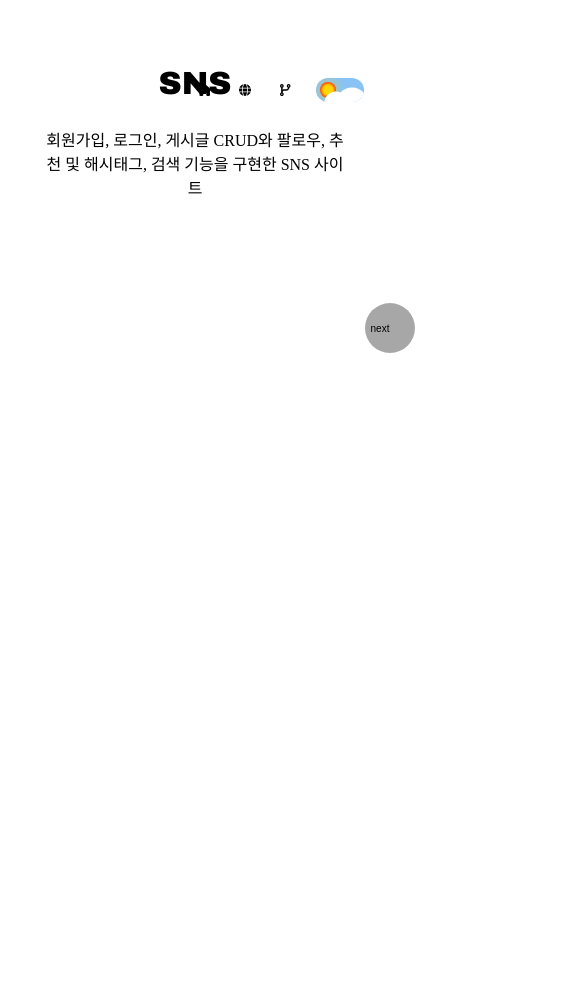
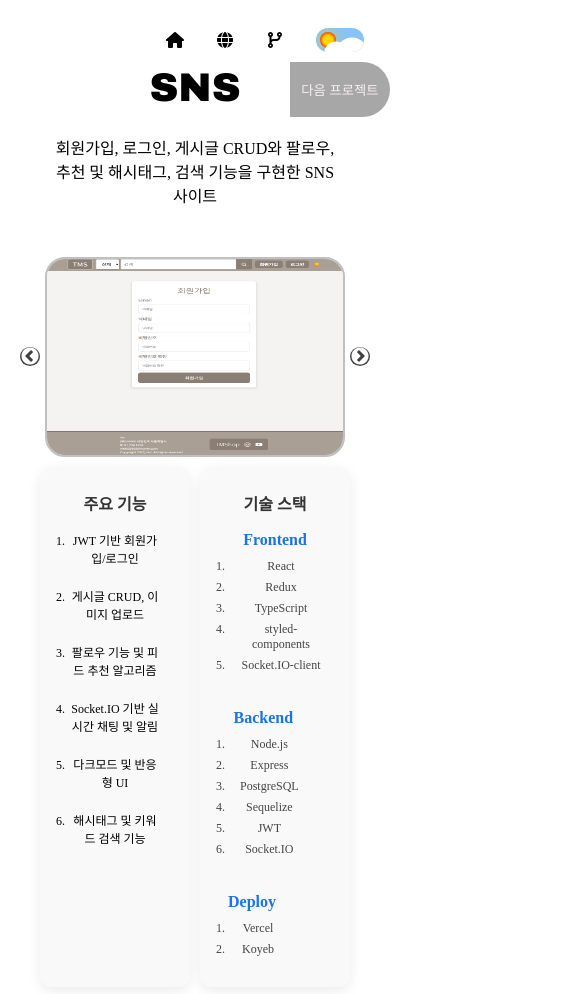
Before and after one commit to tomyhas59/portfolio, a React (Create React App) app: page /projects/1 in a window 390 px wide. Shown: the top 994 px of the page, 585 px wide, since content can reach past the window. Built offline with nearby package versions, Linux system fonts and the light colour scheme.

Commit message:
project detail page update

```diff
--- a/src/data/projects.json
+++ b/src/data/projects.json
@@ -74,11 +74,7 @@
     "description": "간단한 미니 웹 게임 모음 프로젝트",
     "url": "https://tmsgame.vercel.app",
     "gitHub": "https://github.com/tomyhas59/reactGame",
-    "features": [
-      "React 기반 미니 게임 개발",
-      "점수판 및 간단한 랭킹 로직",
-      "기능별 컴포넌트 분리 및 재사용"
-    ],
+    "features": ["React 기반 미니 게임 개발", "점수판 및 간단한 랭킹 로직"],
     "stack": {
       "frontend": ["React", "JavaScript"],
       "backend": [],
--- a/src/index.css
+++ b/src/index.css
@@ -20,6 +20,10 @@ body {
 a {
   text-decoration: none;
   color: inherit;
+}
+ul,
+li {
+  list-style: none;
 }
 
 /* Dark Mode Styles */
@@ -75,19 +79,6 @@ body.dark-mode {
   .slick-dots li button:before {
     color: white !important;
   }
-
-  .project-detail > div span:nth-child(1) {
-    background: linear-gradient(90deg, transparent, #fff);
-  }
-  .project-detail > div span:nth-child(2) {
-    background: linear-gradient(180deg, transparent, #fff);
-  }
-  .project-detail > div span:nth-child(3) {
-    background: linear-gradient(270deg, transparent, #fff);
-  }
-  .project-detail > div span:nth-child(4) {
-    background: linear-gradient(360deg, transparent, #fff);
-  }
 }
 
 body.dark-mode {
--- a/src/pages/ProjectPage.tsx
+++ b/src/pages/ProjectPage.tsx
@@ -27,7 +27,7 @@ const ProjectPage: React.FC<{
   useEffect(() => {
     gsap.fromTo(
       ".project-name",
-      { opacity: 0, y: -40 },
+      { opacity: 0, y: -500 },
       {
         opacity: 1,
         y: 0,
@@ -42,7 +42,7 @@ const ProjectPage: React.FC<{
 
     gsap.fromTo(
       ".description",
-      { opacity: 0, y: 30 },
+      { opacity: 0, y: -500 },
       {
         opacity: 1,
         y: 0,
@@ -58,10 +58,10 @@ const ProjectPage: React.FC<{
 
     gsap.fromTo(
       ".project-item",
-      { opacity: 0, scale: 0.95 },
+      { opacity: 0, x: -500 },
       {
         opacity: 1,
-        scale: 1,
+        x: 0,
         duration: 1,
         ease: "power2.out",
         delay: 0.4,
@@ -73,16 +73,16 @@ const ProjectPage: React.FC<{
     );
 
     gsap.fromTo(
-      ".project-detail",
-      { opacity: 0, y: 20 },
+      ".right-section",
+      { opacity: 0, x: 500 },
       {
         opacity: 1,
-        y: 0,
+        x: 0,
         duration: 1,
         ease: "power2.out",
         delay: 0.6,
         scrollTrigger: {
-          trigger: ".project-detail",
+          trigger: ".right-section",
           start: "top 90%",
         },
       }
@@ -155,38 +155,48 @@ const ProjectPage: React.FC<{
             </Slider>
           </div>
           <div className="right-section">
-            <section className="features-section">
+            <div className="features-section">
               <h3>주요 기능</h3>
               <ul>
                 {project.features.map((feature, idx) => (
                   <li key={idx}>{feature}</li>
                 ))}
               </ul>
-            </section>
-            <section className="stack-section">
+            </div>
+            <div className="stack-section">
               <h3>기술 스택</h3>
-              <p>
-                <strong>Frontend:</strong>
-                {project.stack.frontend.join(", ") || "없음"}
-                <br />
-                <strong>Backend:</strong>
-                {project.stack.backend.join(", ") || "없음"}
-                <br />
-                <strong>Deploy:</strong>{" "}
-                {project.stack.deploy.join(", ") || "없음"}
-              </p>
-            </section>
+              <div className="stack-list">
+                <ul>
+                  <h6>Frontend</h6>
+                  {project.stack.frontend.map((skill) => (
+                    <li>{skill}</li>
+                  ))}
+                </ul>
+                <ul>
+                  <h6>Backend</h6>
+                  {project.stack.backend.map((skill) => (
+                    <li>{skill}</li>
+                  ))}
+                </ul>
+                <ul>
+                  <h6>Deploy</h6>
+                  {project.stack.deploy.map((skill) => (
+                    <li>{skill}</li>
+                  ))}
+                </ul>
+              </div>
+            </div>
           </div>
         </div>
       </div>
       {id === "1" ? null : (
         <button className="prev-project" onClick={prevProject}>
-          prev &nbsp;
+          이전 프로젝트
         </button>
       )}
       {id === `${projectsData.length}` ? null : (
         <button className="next-project" onClick={nextProject}>
-          &nbsp; next
+          다음 프로젝트
         </button>
       )}
     </div>
--- a/src/styles/projectDetail.css
+++ b/src/styles/projectDetail.css
@@ -1,8 +1,7 @@
-/* project page */
 .project-page-wrapper {
+  position: relative;
   width: 100vw;
   height: 100vh;
-  position: relative;
 }
 
 .go-to-site {
@@ -13,6 +12,7 @@
   justify-content: center;
   align-items: center;
   gap: 10px;
+  z-index: 99999;
 }
 
 .site {
@@ -48,7 +48,6 @@
 }
 
 .project-page-content {
-  margin-top: 50px;
   text-align: center;
   display: flex;
   flex-direction: column;
@@ -56,23 +55,40 @@
 }
 
 .project-name {
-  font-size: 32px;
+  font-size: 40px !important;
   font-weight: bold;
+  @media (max-width: 768px) {
+    margin-top: 50px;
+  }
 }
 
 .description {
   width: 700px;
   font-size: 16px;
+  @media (max-width: 768px) {
+    width: 300px;
+    word-break: keep-all;
+  }
 }
 .project-section {
   display: flex;
   justify-content: center;
+  margin: 50px auto;
+  gap: 30px;
+  @media (max-width: 768px) {
+    flex-direction: column;
+    gap: 10px;
+  }
 }
 
 .project-item {
   width: 800px;
-  margin: 50px auto;
   border-radius: 20px;
+  @media (max-width: 768px) {
+    width: 300px;
+    height: 200px;
+    margin: 0 auto;
+  }
 }
 
 .project-img {
@@ -81,120 +97,141 @@
   margin: 0 auto;
   border-radius: 20px;
   border: 2px solid silver;
+
+  @media (max-width: 768px) {
+    width: 300px;
+    height: 200px;
+  }
+}
+.right-section {
+  display: flex;
+  flex-direction: column;
+  gap: 30px;
+
+  @media (max-width: 768px) {
+    flex-direction: row;
+    gap: 10px;
+  }
 }
 
-.right-section {
-  display: flex;
-  justify-content: center;
+.features-section,
+.stack-section {
+  width: 600px;
+  background-color: #f9f9f9;
+  padding: 24px 28px;
+  border-radius: 12px;
+  box-shadow: 0 4px 14px rgba(0, 0, 0, 0.08);
+  transition: background-color 0.3s, color 0.3s;
+  @media (max-width: 768px) {
+    width: 150px;
+  }
 }
 
-.slick-prev:before,
-.slick-next:before {
-  font-size: 50px !important;
-  color: black !important;
+.dark-mode .features-section,
+.dark-mode .stack-section {
+  background-color: #1f1f1f;
+  color: #eee;
+  box-shadow: 0 4px 12px rgba(255, 255, 255, 0.05);
 }
-.slick-prev:before {
-  margin-left: -50px;
+
+.features-section h3,
+.stack-section h3 {
+  font-size: 1.4rem;
+  margin-bottom: 16px;
+  font-weight: 700;
+  color: #333;
+  @media (max-width: 768px) {
+    font-size: 1rem;
+  }
+}
+
+.features-section ul {
+  display: flex;
+  flex-direction: column;
+  gap: 20px;
+}
+.features-section ul li {
+  list-style: decimal;
+  @media (max-width: 768px) {
+    font-size: 0.75rem;
+  }
+}
+
+.dark-mode .features-section h3,
+.dark-mode .stack-section h3 {
+  color: #fff;
+}
+
+.dark-mode .features-section li {
+  color: #ccc;
+}
+
+.stack-list {
+  display: flex;
+  gap: 30px;
+  justify-content: space-between;
+  flex-wrap: wrap;
+}
+
+.stack-list h6 {
+  font-size: 1rem;
+  font-weight: 600;
+  margin-bottom: 10px;
+  color: #1a73e8;
+}
+
+.dark-mode .stack-list h6 {
+  color: #4fa7ff;
+}
+
+.stack-list li {
+  font-size: 0.95rem;
+  color: #444;
+  margin-bottom: 6px;
+  padding-left: 12px;
+  position: relative;
+  list-style: decimal;
+  @media (max-width: 768px) {
+    font-size: 0.75rem;
+  }
+}
+
+.dark-mode .stack-list li {
+  color: #ccc;
+}
+
+.dark-mode .stack-list li::before {
+  color: #4fa7ff;
 }
 
 .next-project,
 .prev-project {
   position: absolute;
-  font-size: 17px;
   width: 100px;
-  height: 100px;
-  border-radius: 50px;
+  height: 55px;
+  border-radius: 50px 0 0 50px;
   background-color: rgb(167, 167, 167);
-  top: 40%;
+  top: 10%;
+  transform: translateY(-40%);
   cursor: pointer;
   border: none;
-  text-align: left;
+  text-align: center;
+  color: #f7efef;
 }
 
 .next-project:hover,
 .prev-project:hover {
-  background-color: rgb(216, 215, 215);
-  color: #4f5151;
-}
-
-.prev-project {
-  left: -50px;
-  text-align: right;
+  background-color: rgb(131, 128, 128);
+  color: #f4f5f5;
 }
 
 .next-project {
-  right: -50px;
-  text-align: left;
+  border-radius: 0 50px 50px 0;
+  right: 0;
 }
 
-@media (max-width: 768px) {
-  .card {
-    width: 250px;
-    font-size: 1rem;
-    padding: 0 1rem 2rem 1rem;
-  }
-
-  .description {
-    height: 20px;
-    width: 300px;
-  }
-
-  .left-arrow {
-    left: 0;
-  }
-
-  .right-arrow {
-    right: 0;
-  }
-
-  .go-to-site {
-    gap: 0;
-    font-size: 12px;
-  }
-
-  .project-item {
-    width: 77%;
-  }
-
-  .project-item a {
-    width: 250px !important;
-  }
-
-  .project-img {
-    width: 250px !important;
-    height: 150px;
-  }
-
-  .detail-title {
-    font-size: 12px;
-  }
-
-  .project-detail {
-    ul {
-      width: 150px;
-      font-size: 12px;
-    }
-    li {
-      width: 130px;
-    }
-  }
-
-  .next-project,
-  .prev-project {
-    top: 30%;
-    font-size: 10px;
-    width: 50px;
-    height: 50px;
-    right: -25px;
-  }
-
-  .prev-project {
-    left: -25px;
-  }
-
-  .slick-prev:before,
-  .slick-next:before {
-    font-size: 25px !important;
-    color: black !important;
-  }
+.slick-prev:before,
+.slick-next:before {
+  background-color: black;
+  border-radius: 50%;
 }
--- a/src/styles/projects.css
+++ b/src/styles/projects.css
@@ -12,12 +12,6 @@
   grid-template-columns: repeat(4, 1fr);
   gap: 1.8rem;
   padding: 0 1rem;
-}
-
-@media (max-width: 800px) {
-  .projects-list {
-    grid-template-columns: repeat(2, 1fr);
-  }
 }
 
 .project-link {
@@ -49,7 +43,7 @@
 }
 
 .project-name {
-  font-size: 2rem !important;
+  font-size: 2rem;
   padding: 1rem;
 }
 
@@ -76,3 +70,12 @@
   opacity: 1;
   pointer-events: auto;
 }
+
+@media (max-width: 800px) {
+  .projects-list {
+    grid-template-columns: repeat(2, 1fr);
+  }
+  .project-name {
+    font-size: 1rem !important;
+  }
+}
```
